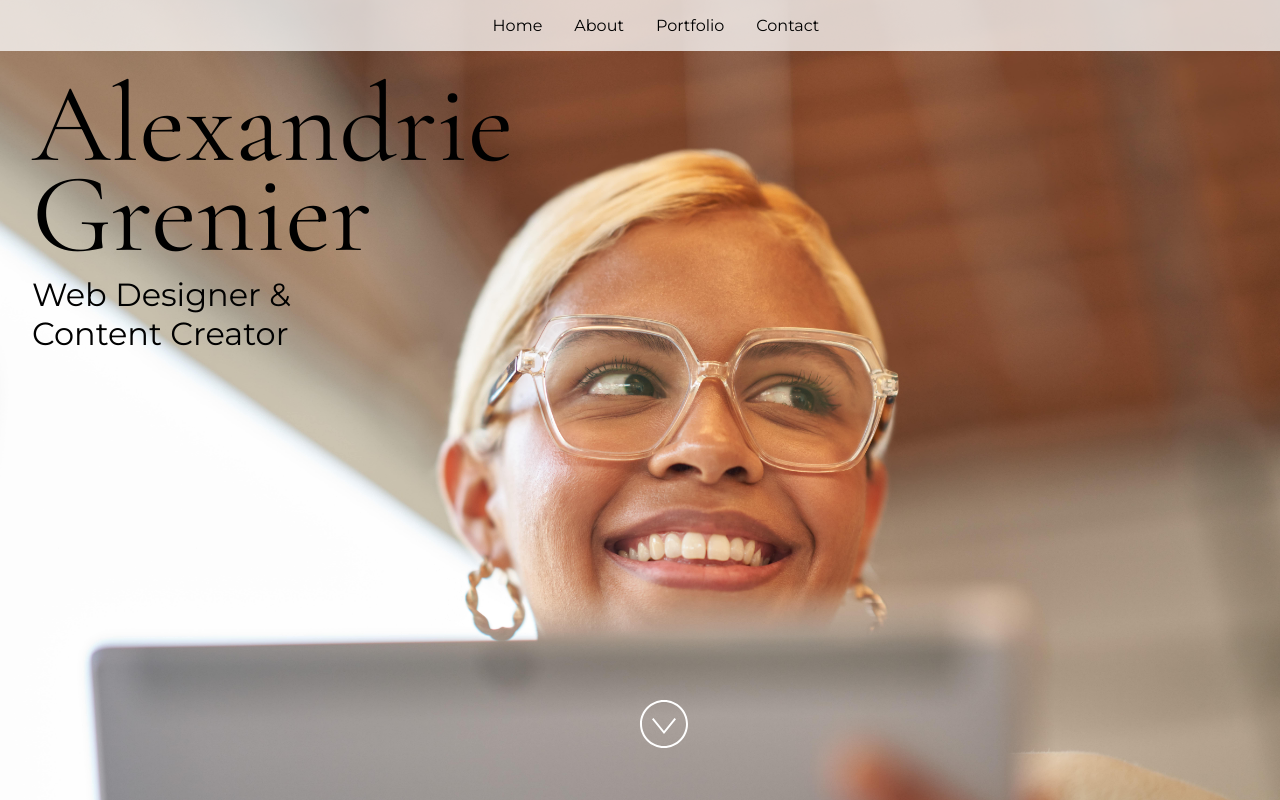
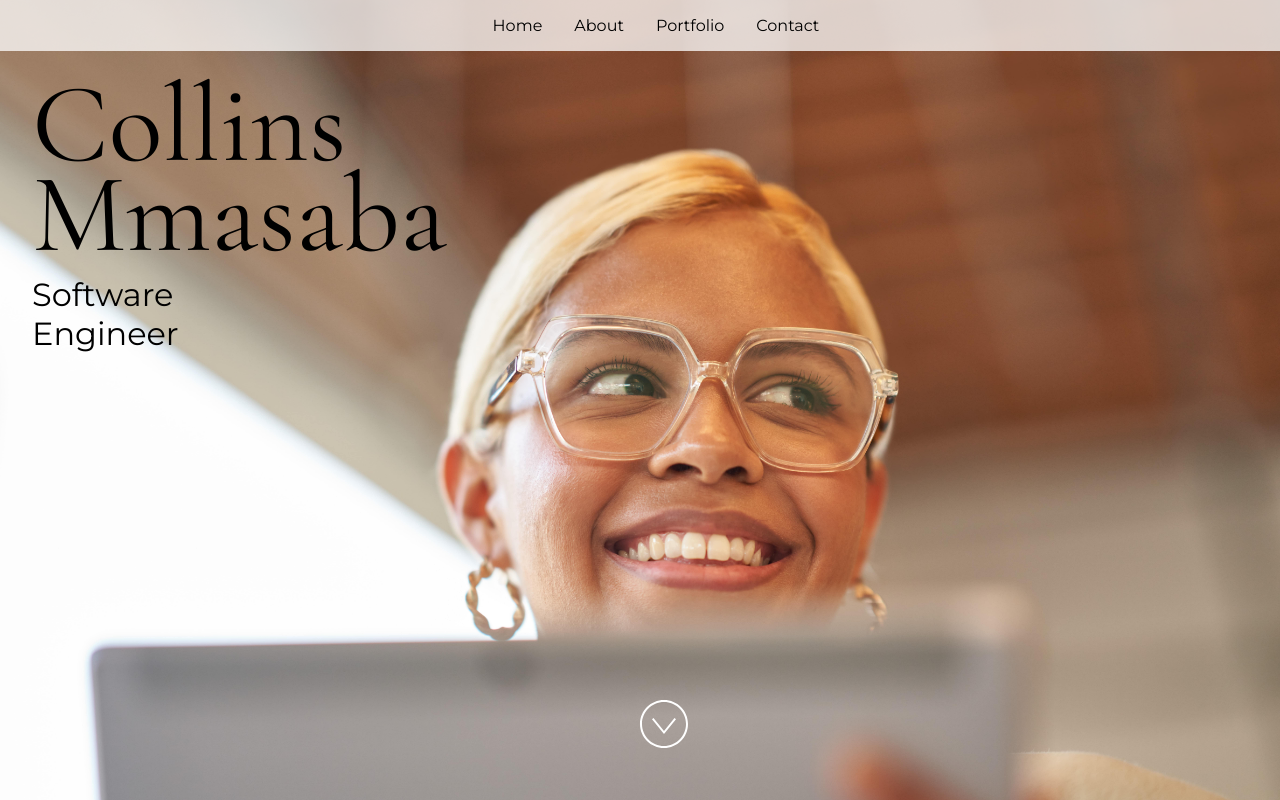
Before and after one commit to cmmasaba/my-portfolio, a React (Vite) app: page / in a window 1280 px wide. Built offline with nearby package versions, Linux system fonts and the light colour scheme.

Commit message:
Changed my personal information

```diff
--- a/src/App.jsx
+++ b/src/App.jsx
@@ -24,15 +24,15 @@ import "./styles.css";
  * If you don't have one of the social sites listed, leave it as an empty string.
  */
 const siteProps = {
-  name: "Alexandrie Grenier",
-  title: "Web Designer & Content Creator",
-  email: "alex@example.com",
-  gitHub: "microsoft",
-  instagram: "microsoft",
-  linkedIn: "satyanadella",
+  name: "Collins Mmasaba",
+  title: "Software Engineer",
+  email: "mmasabacollins9@gmail.com",
+  gitHub: "cmmasaba",
+  instagram: "",
+  linkedIn: "cmmasaba",
   medium: "",
-  twitter: "microsoft",
-  youTube: "Code",
+  twitter: "cmmasaba",
+  youTube: "",
 };
 
 const primaryColor = "#4E567E";
```
